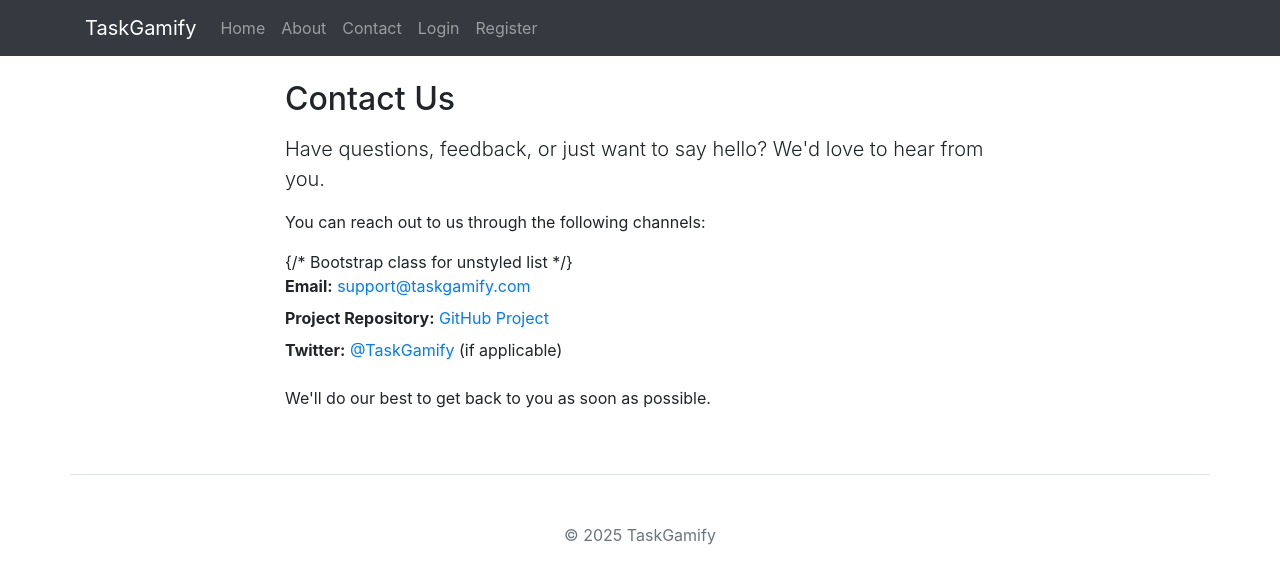
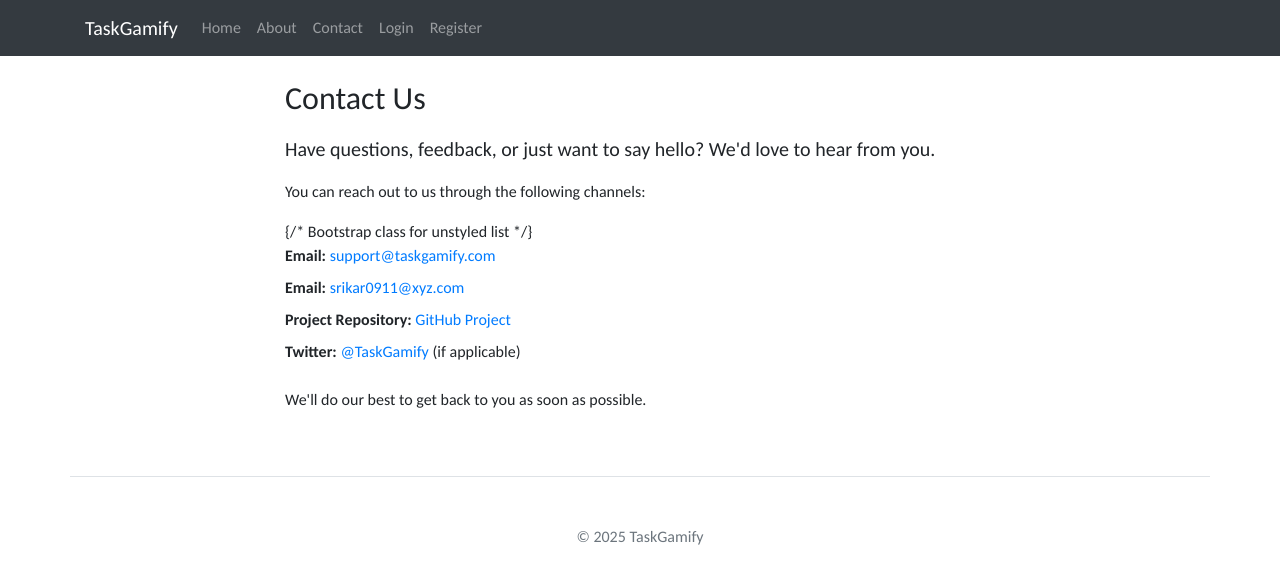
Before and after one commit to Srikar0911/jules, a Flask app: page /contact in a window 1280 px wide. Shown: the top 584 px of the page. Run offline with Flask 2, Linux system fonts and the light colour scheme; some libraries are stand-ins or nearby versions.

Commit message:
feat: Change website font to Carlito
- Added Carlito font as a free alternative to Calibri.
- Created custom.css to apply the font to the body.
- Linked custom.css in base.html.

```diff
--- /dev/null
+++ b/task_gamification_app/webapp/static/css/custom.css
@@ -0,0 +1,5 @@
+@import url('https://fonts.googleapis.com/css2?family=Carlito:wght@400;700&display=swap');
+
+body {
+    font-family: 'Carlito', sans-serif;
+}
--- a/task_gamification_app/webapp/templates/base.html
+++ b/task_gamification_app/webapp/templates/base.html
@@ -9,6 +9,7 @@
         <title>TaskGamify</title>
     {% endif %}
     {{ bootstrap.load_css() }}
+    <link rel="stylesheet" href="{{ url_for('static', filename='css/custom.css') }}">
 </head>
 <body>
     <nav class="navbar navbar-expand-lg navbar-dark bg-dark mb-4">
--- a/task_gamification_app/webapp/templates/contact.html
+++ b/task_gamification_app/webapp/templates/contact.html
@@ -13,6 +13,7 @@
                 </p>
                 <ul class="list-unstyled"> {/* Bootstrap class for unstyled list */}
                     <li class="mb-2"><strong>Email:</strong> <a href="mailto:support@taskgamify.com">support@taskgamify.com</a></li>
+                    <li class="mb-2"><strong>Email:</strong> <a href="mailto:srikar0911@xyz.com">srikar0911@xyz.com</a></li>
                     <li class="mb-2"><strong>Project Repository:</strong> <a href="https://github.com/your-repo/task_gamification_app" target="_blank">GitHub Project</a></li>
                     <li class="mb-2"><strong>Twitter:</strong> <a href="https://twitter.com/taskgamify" target="_blank">@TaskGamify</a> (if applicable)</li>
                 </ul>
```
